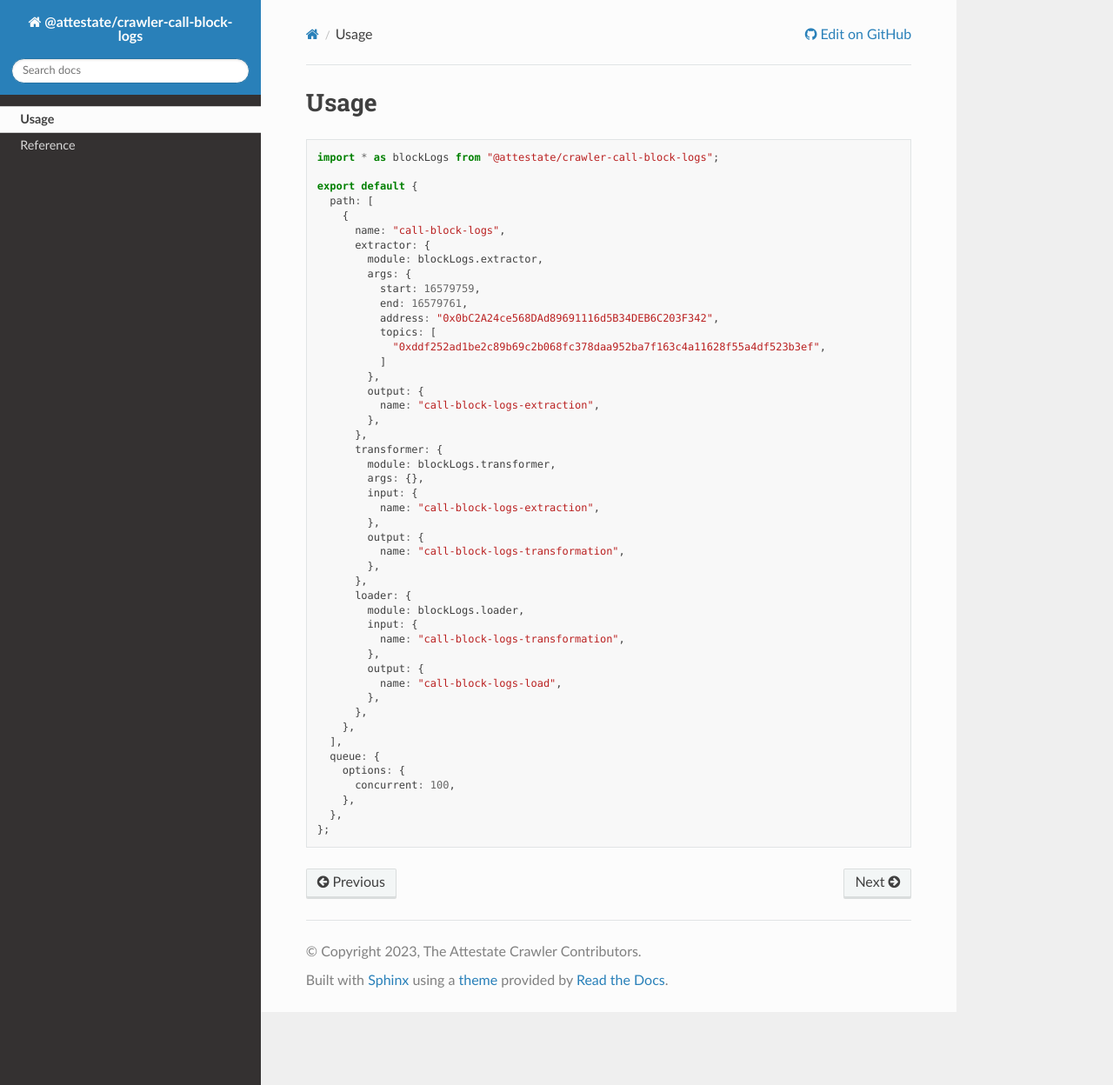
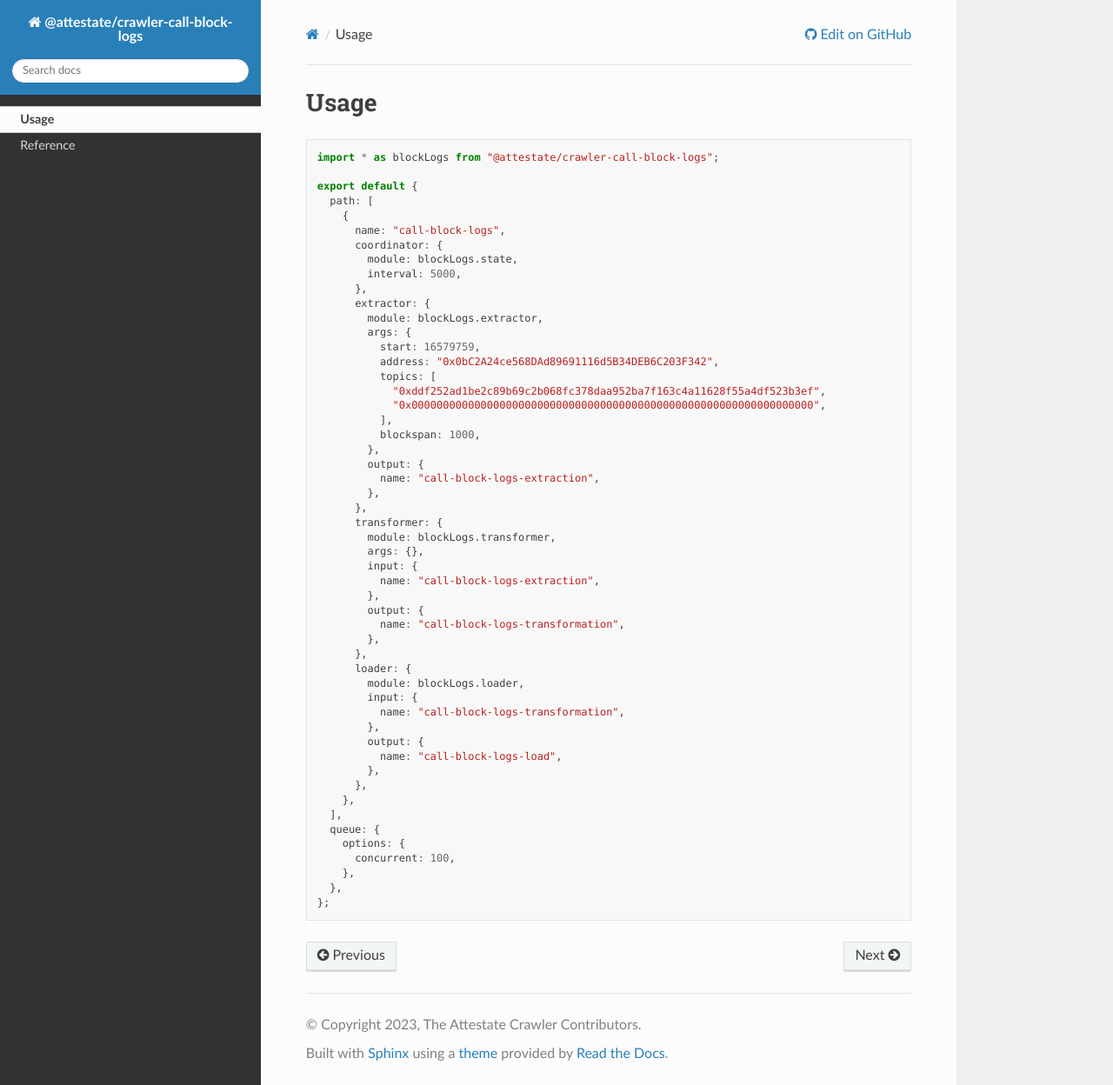
Before and after one commit to attestate/crawler-call-block-logs, a Sphinx documentation site: the page built from docs/source/usage.rst, in a window 1280 px wide and 1248 px high. Shown: the whole window at 87% size. Built offline with Sphinx 7.4.7 and the Read the Docs theme 2.0.0, drawn with Linux system fonts in a browser that asks for light colours.

Commit message:
Update usage doc

```diff
--- a/docs/source/usage.rst
+++ b/docs/source/usage.rst
@@ -9,15 +9,20 @@ Usage
     path: [
       {
         name: "call-block-logs",
+        coordinator: {
+          module: blockLogs.state,
+          interval: 5000,
+        },
         extractor: {
           module: blockLogs.extractor,
           args: {
             start: 16579759,
-            end: 16579761,
             address: "0x0bC2A24ce568DAd89691116d5B34DEB6C203F342",
             topics: [
               "0xddf252ad1be2c89b69c2b068fc378daa952ba7f163c4a11628f55a4df523b3ef",
-            ]
+              "0x0000000000000000000000000000000000000000000000000000000000000000",
+            ],
+            blockspan: 1000,
           },
           output: {
             name: "call-block-logs-extraction",
```
